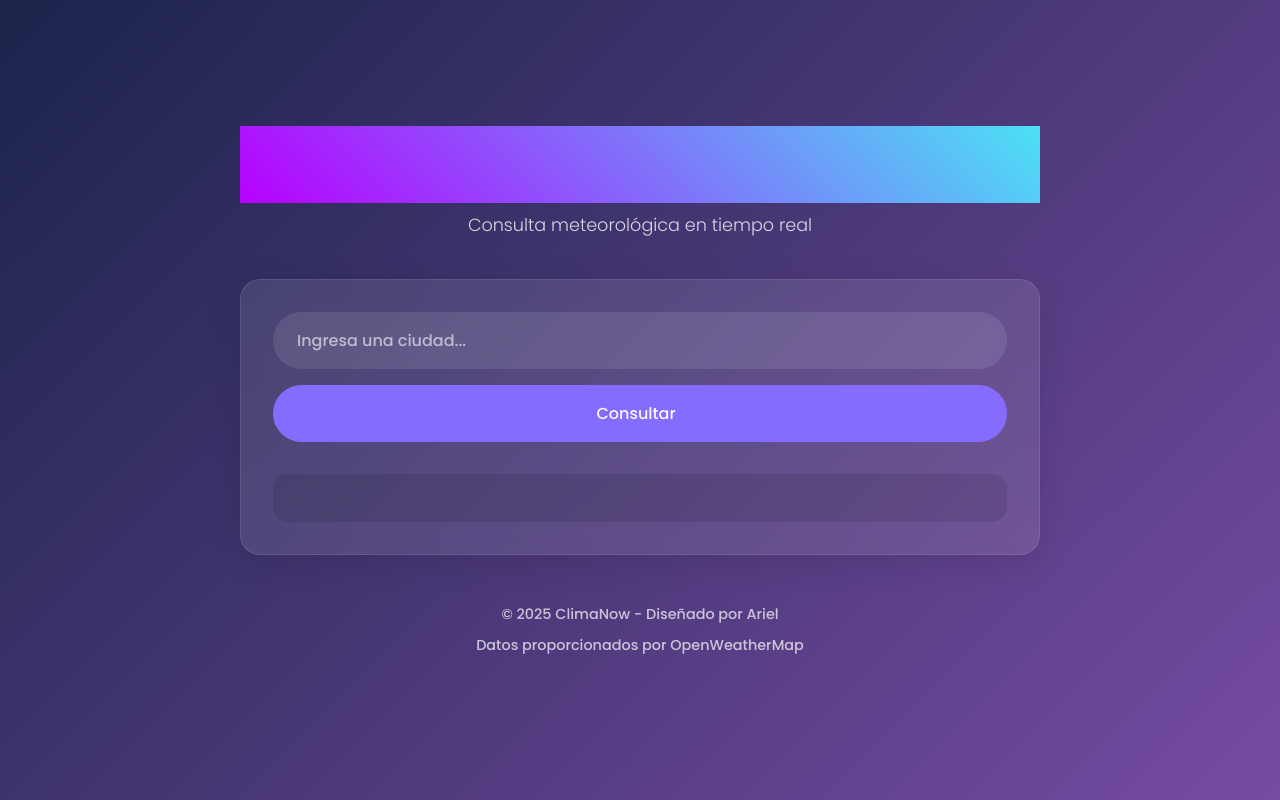
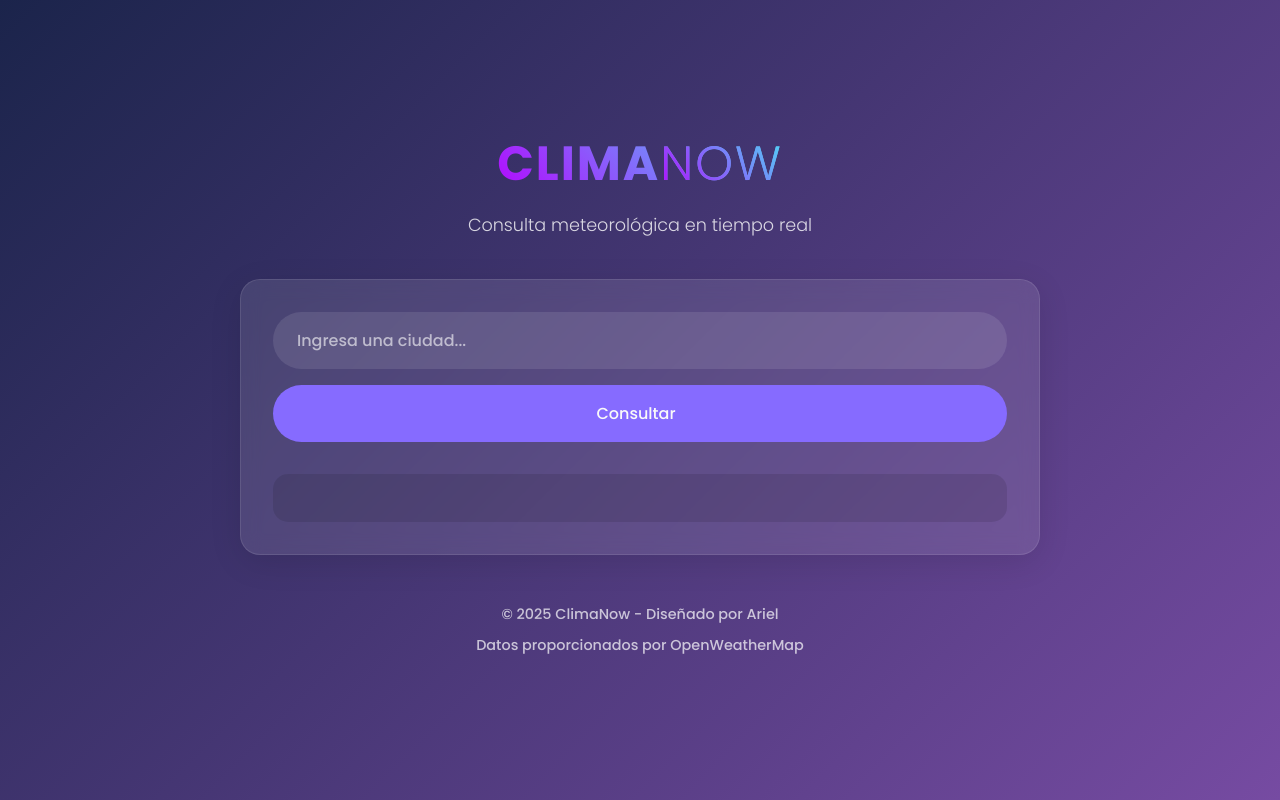
Before and after one commit to 0ariell/open-api, a plain HTML site: page index.html in a window 1280 px wide. Drawn offline with Linux system fonts and the light colour scheme; some packages are replaced by stand-ins of ours; a script that the page names is missing; some icons are missing.

Commit message:
Resueltos los conflictos y fusionados cambios

```diff
--- a/styles.css
+++ b/styles.css
@@ -47,14 +47,21 @@
     text-transform: uppercase;
     letter-spacing: 2px;
     margin-bottom: 0.5rem;
+    position: relative;
+    display: inline-block;
+    background: linear-gradient(45deg, var(--terciary), var(--secondary));
+    -webkit-background-clip: text;
+    background-clip: text;
+    -webkit-text-fill-color: transparent;
+}
 
-    background: linear-gradient(45deg, var(--terciary), var(--secondary));
+.title span {
+    font-weight: 300;
+    background: inherit;
+    -webkit-background-clip: text;
+    background-clip: text;
     -webkit-text-fill-color: transparent;
-  }
-
-  .title span {
-    font-weight: 300;
-  }
+}
 
   .subtitle {
     font-size: 1.1rem;
```
